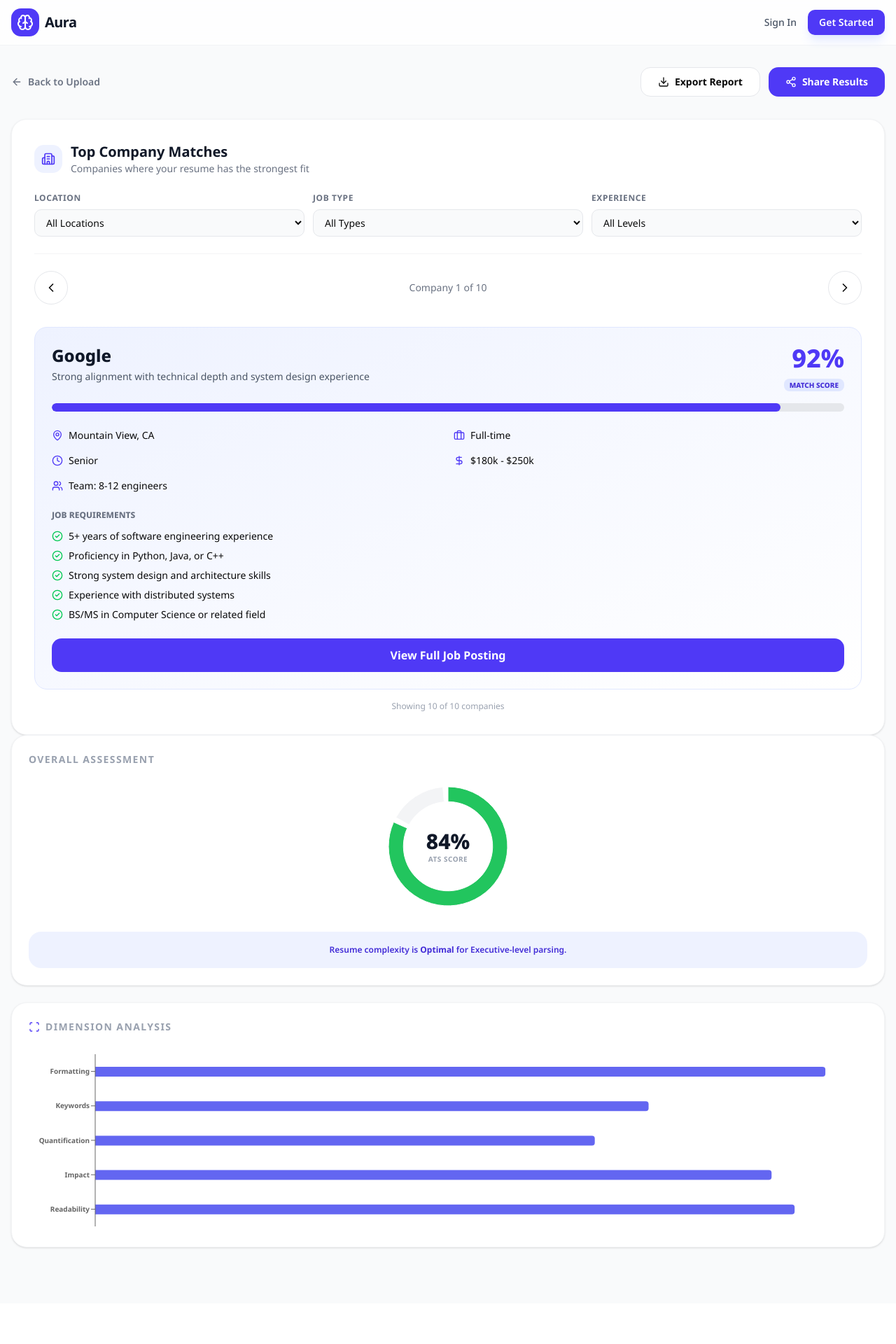
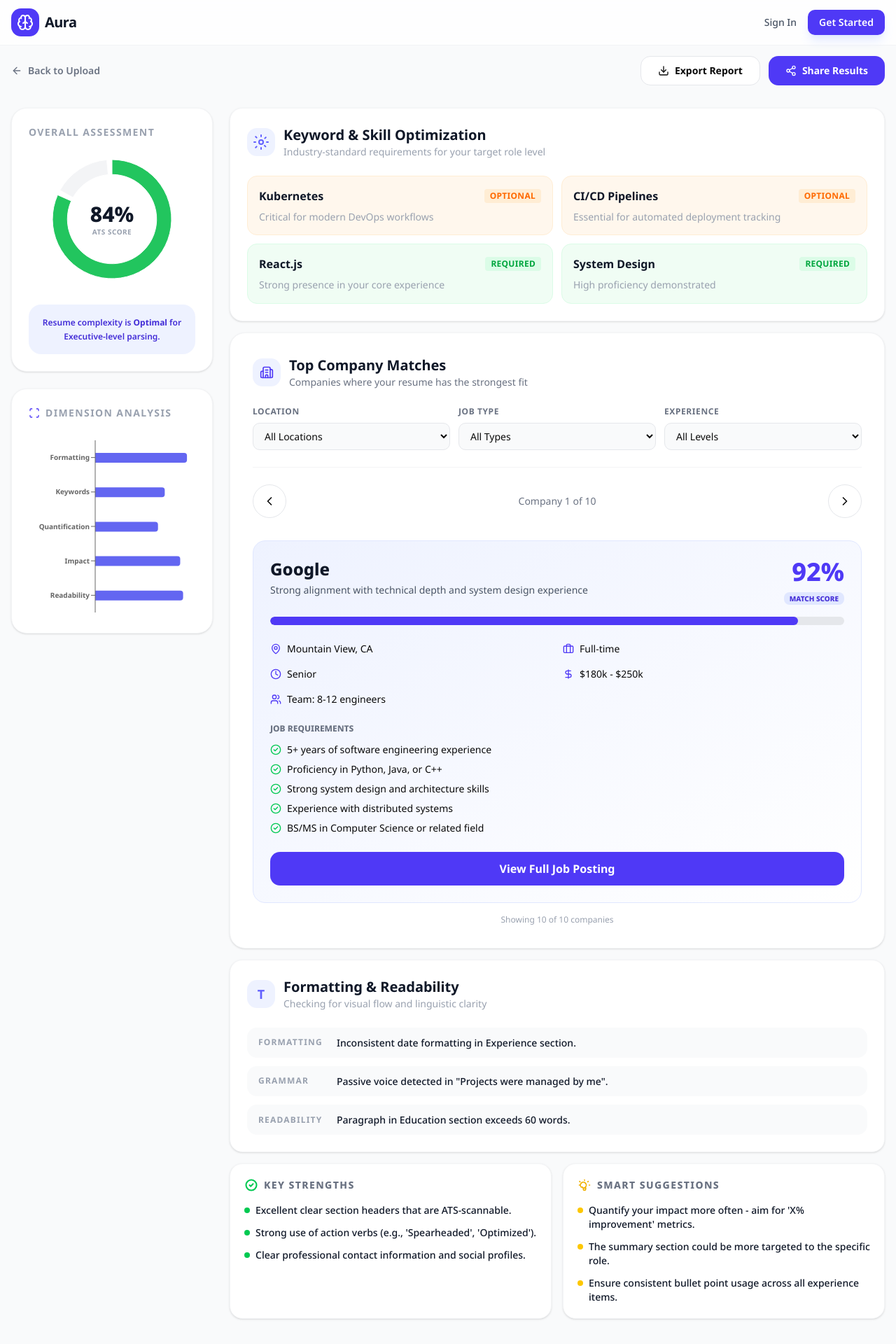
Before and after one commit to k094evi/aura-app, a Next.js app in the folder frontend/: page /dashboard in a window 1280 px wide. Shown: the top 1920 px of the page at 70% size. Built offline with nearby package versions, Linux system fonts and the light colour scheme.

Commit message:
added-dashboard

```diff
--- a/frontend/src/app/dashboard/page.tsx
+++ b/frontend/src/app/dashboard/page.tsx
@@ -3,17 +3,35 @@
 import DashboardHeader from '@/components/DashboardHeader';
 import CompanyMatchCarousel from '@/components/CompanyMatchCarousel';
 import AssessmentSidebar from '@/components/AssessmentSidebar';
+import KeywordSkillOptimization from '@/components/KeywordSkillOptimization';
+import FormattingReadability from '@/components/FormattingReadability';
+import KeyStrengths from '@/components/KeyStrengths';
+import SmartSuggestions from '@/components/SmartSuggestions';
 import { mockData } from './data';
 
 export default function DashboardPage() {
     return (
-        <div className="min-h-screen bg-gray-50 pt-24 pb-20 px-4">
+        <div className="min-h-screen bg-gray-50 pt-20 pb-20 px-4">
             <DashboardHeader />
-            <CompanyMatchCarousel companies={mockData.companyMatches} />
-            <AssessmentSidebar
-                score={mockData.score}
-                sections={mockData.sections}
-            />
+
+            <div className="max-w-7xl mx-auto mt-6 flex gap-6 items-start">
+                <div className="w-72 shrink-0 flex flex-col gap-4">
+                    <AssessmentSidebar
+                        score={mockData.score}
+                        sections={mockData.sections}
+                    />
+                </div>
+
+                <div className="flex-1 flex flex-col gap-4">
+                    <KeywordSkillOptimization skillGaps={mockData.skillGaps} />
+                    <CompanyMatchCarousel companies={mockData.companyMatches} />
+                    <FormattingReadability grammarIssues={mockData.grammarIssues} />
+                    <div className="grid grid-cols-2 gap-4">
+                        <KeyStrengths strengths={mockData.strengths} />
+                        <SmartSuggestions improvements={mockData.improvements} />
+                    </div>
+                </div>
+            </div>
         </div>
     );
-};
+}
--- /dev/null
+++ b/frontend/src/components/FormattingReadability.tsx
@@ -0,0 +1,42 @@
+'use client';
+
+type GrammarIssue = {
+  type: string;
+  text: string;
+};
+
+type FormattingReadabilityProps = {
+  grammarIssues: GrammarIssue[];
+};
+
+export default function FormattingReadability({ grammarIssues }: FormattingReadabilityProps) {
+  return (
+    <div className="bg-white rounded-2xl border border-gray-100 p-6 shadow-sm">
+      {/* Header */}
+      <div className="flex items-center gap-3 mb-6">
+        <div className="w-10 h-10 bg-indigo-50 rounded-xl flex items-center justify-center">
+          <span className="text-indigo-500 font-bold text-lg">T</span>
+        </div>
+        <div>
+          <h3 className="text-xl font-bold text-gray-900">Formatting & Readability</h3>
+          <p className="text-sm text-gray-400">Checking for visual flow and linguistic clarity</p>
+        </div>
+      </div>
+
+      {/* Issues */}
+      <div className="flex flex-col gap-3">
+        {grammarIssues.map((issue) => (
+          <div
+            key={issue.text}
+            className="group flex items-center gap-4 bg-gray-50 rounded-xl px-4 py-3 hover:bg-indigo-50 transition-colors cursor-default"
+          >
+            <span className="text-xs font-bold tracking-widest uppercase w-24 shrink-0 text-gray-400 group-hover:text-indigo-500 transition-colors">
+              {issue.type}
+            </span>
+            <p className="text-sm font-medium text-gray-900 leading-snug">{issue.text}</p>
+          </div>
+        ))}
+      </div>
+    </div>
+  );
+}
--- /dev/null
+++ b/frontend/src/components/KeyStrengths.tsx
@@ -0,0 +1,26 @@
+'use client';
+
+type KeyStrengthsProps = {
+  strengths: string[];
+};
+
+export default function KeyStrengths({ strengths }: KeyStrengthsProps) {
+  return (
+    <div className="bg-white rounded-2xl border border-gray-100 p-5 shadow-sm">
+      <div className="flex items-center gap-2 mb-4">
+        <svg className="w-5 h-5 text-green-500" fill="none" stroke="currentColor" viewBox="0 0 24 24">
+          <path strokeLinecap="round" strokeLinejoin="round" strokeWidth={2.5} d="M9 12l2 2 4-4m6 2a9 9 0 11-18 0 9 9 0 0118 0z" />
+        </svg>
+        <p className="text-sm font-extrabold tracking-widest text-gray-500 uppercase">Key Strengths</p>
+      </div>
+      <ul className="flex flex-col gap-3">
+        {strengths.map((s) => (
+          <li key={s} className="flex items-start gap-2 leading-snug">
+            <span className="w-2 h-2 rounded-full bg-green-500 shrink-0 mt-1.5" />
+            <span className="text-sm font-medium text-gray-900">{s}</span>
+          </li>
+        ))}
+      </ul>
+    </div>
+  );
+}
--- /dev/null
+++ b/frontend/src/components/KeywordSkillOptimization.tsx
@@ -0,0 +1,59 @@
+'use client';
+
+type SkillGap = {
+  skill: string;
+  missing: boolean;
+  recommendation: string;
+};
+
+type KeywordSkillOptimizationProps = {
+  skillGaps: SkillGap[];
+};
+
+export default function KeywordSkillOptimization({ skillGaps }: KeywordSkillOptimizationProps) {
+  return (
+    <div className="bg-white rounded-2xl border border-gray-100 p-6 shadow-sm">
+      {/* Header */}
+      <div className="flex items-center gap-3 mb-6">
+        <div className="w-10 h-10 bg-indigo-50 rounded-xl flex items-center justify-center">
+          <svg className="w-6 h-6 text-indigo-500" fill="none" stroke="currentColor" viewBox="0 0 24 24">
+            <circle cx="12" cy="12" r="3" strokeWidth={2} />
+            <path strokeLinecap="round" strokeLinejoin="round" strokeWidth={2} d="M12 2v2m0 16v2M2 12h2m16 0h2m-3.22-6.78-1.42 1.42M5.64 18.36l-1.42 1.42M18.36 18.36l-1.42-1.42M5.64 5.64 4.22 4.22" />
+          </svg>
+        </div>
+        <div>
+          <h3 className="text-xl font-bold text-gray-900">Keyword & Skill Optimization</h3>
+          <p className="text-sm text-gray-400">Industry-standard requirements for your target role level</p>
+        </div>
+      </div>
+
+      {/* Skills grid */}
+      <div className="grid grid-cols-2 gap-3">
+        {skillGaps.map((item) => (
+          <div
+            key={item.skill}
+            className={`rounded-xl p-4 flex flex-col gap-2 border ${
+              item.missing
+                ? 'bg-orange-50 border-orange-100'
+                : 'bg-green-50 border-green-100'
+            }`}
+          >
+            <div className="flex items-center justify-between">
+              <span className="font-bold text-gray-900">{item.skill}</span>
+              {item.missing ? (
+                <span className="text-xs font-bold px-2 py-0.5 rounded bg-orange-100 text-orange-500 tracking-wide">
+                  OPTIONAL
+                </span>
+              ) : (
+                <span className="text-xs font-bold px-2 py-0.5 rounded bg-green-100 text-green-600 tracking-wide">
+                  REQUIRED
+                </span>
+              )}
+            </div>
+            <p className="text-sm text-gray-400 leading-snug">{item.recommendation}</p>
+          </div>
+        ))}
+      </div>
+    </div>
+  );
+}
--- /dev/null
+++ b/frontend/src/components/SmartSuggestions.tsx
@@ -0,0 +1,26 @@
+'use client';
+
+type SmartSuggestionsProps = {
+  improvements: string[];
+};
+
+export default function SmartSuggestions({ improvements }: SmartSuggestionsProps) {
+  return (
+    <div className="bg-white rounded-2xl border border-gray-100 p-5 shadow-sm">
+      <div className="flex items-center gap-2 mb-4">
+        <svg className="w-5 h-5 text-yellow-500" fill="none" stroke="currentColor" viewBox="0 0 24 24">
+          <path strokeLinecap="round" strokeLinejoin="round" strokeWidth={2} d="M9.663 17h4.673M12 3v1m6.364 1.636-.707.707M21 12h-1M4 12H3m1.343-5.657-.707-.707m2.828 9.9a5 5 0 117.072 0l-.548.547A3.374 3.374 0 0014 18.469V19a2 2 0 11-4 0v-.531c0-.895-.356-1.754-.988-2.386l-.548-.547z" />
+        </svg>
+        <p className="text-sm font-extrabold tracking-widest text-gray-500 uppercase">Smart Suggestions</p>
+      </div>
+      <ul className="flex flex-col gap-3">
+        {improvements.map((s) => (
+          <li key={s} className="flex items-start gap-2 leading-snug">
+            <span className="w-2 h-2 rounded-full bg-yellow-400 shrink-0 mt-1.5" />
+            <span className="text-sm font-medium text-gray-900">{s}</span>
+          </li>
+        ))}
+      </ul>
+    </div>
+  );
+}
```
